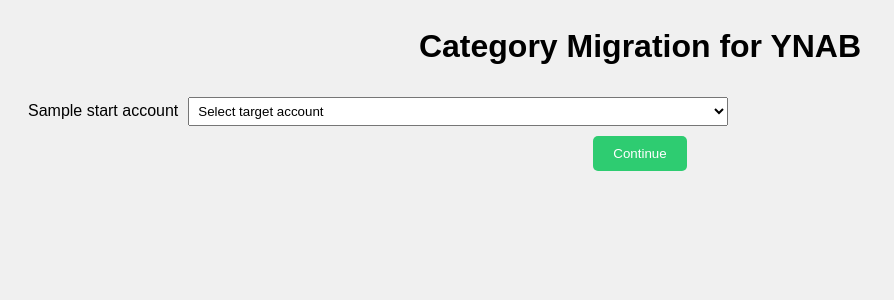
After one commit to anna-st-40/ynab-migrate-categories, a Flask app: template web_interface/templates/account_selection_page.html in a window 1280 px wide. The commit adds this page. Shown: the top 300 px of the page, without its empty margins (0-894 px from the left). Run offline with Flask 3, Linux system fonts and the light colour scheme; the template is opened without the code that fills it: most values are stand-ins (such as "Sample title", 1, 10 or a date in 2020).

Commit message:
Added account selection page

```diff
--- a/web_interface/app.py
+++ b/web_interface/app.py
@@ -22,16 +22,15 @@
 def submit_token():
     global YNAB_ACCESS_TOKEN
     YNAB_ACCESS_TOKEN = request.form["token"]
-    # TODO: Verify token
-    return redirect(url_for('budget_selection'))
+    if verify_ynab_access_token(YNAB_ACCESS_TOKEN):
+        return redirect(url_for('budget_selection'))
 
 @app.route("/budget-selection")
 def budget_selection():
     if not YNAB_ACCESS_TOKEN:
         return redirect(url_for("authentication"))
     else:
-        response = requests.get(f"https://api.ynab.com/v1/budgets/", headers={"Authorization": f"Bearer {YNAB_ACCESS_TOKEN}"}).json()
-        budgets = {n["id"]:n["name"] for n in response["data"]["budgets"]}
+        budgets = get_budgets(YNAB_ACCESS_TOKEN)
         return render_template("budget_selection_page.html", budgets=budgets)
 
 @app.route("/submit-budgets", methods=["POST"])
@@ -40,6 +39,7 @@
     start_budget = request.form["start_budget"]
     global end_budget
     end_budget = request.form["end_budget"]
+
     return redirect(url_for('category_selection'))
 
 @app.route("/category-selection")
@@ -56,16 +56,25 @@
 
 @app.route("/submit-categories", methods=["POST"])
 def submit_categories():
-    migrations = request.form["category-migrations"]
-    return migrations
-
-#TODO: Next steps: choose account counterparts & choose flag color
-#TODO: Use cookies instead of global variables
+    global category_migrations
+    category_migrations = request.form["category-migrations"]
+    return redirect(url_for('account_selection'))
 
 @app.route("/account-selection")
 def account_selection():
-    pass
+    start_accounts = get_accounts(YNAB_ACCESS_TOKEN, start_budget)
+    end_accounts = get_accounts(YNAB_ACCESS_TOKEN, end_budget)
+
+    return render_template("account_selection_page.html",
+                           start_accounts=start_accounts,
+                           end_accounts=end_accounts)
 
 @app.route("/submit-accounts", methods=["POST"])
 def submit_accounts():
-    pass
+    global account_migrations
+    account_migrations = request.form["account-migrations"]
+
+    return account_migrations
+
+#TODO: Next steps: choose flag color
+#TODO: Use cookies instead of global variables
--- a/web_interface/static/style.css
+++ b/web_interface/static/style.css
@@ -55,20 +55,23 @@
 #submit-btn:hover {
     background-color: #1f8b4c;
 }
-.category-single {
+.category-single,
+.account-single {
     display: flex;
     align-items: center;
     justify-content: center;
     max-width: 700px;
 }
-.category-dropdown {
+.category-dropdown,
+.account-dropdown {
     flex: 1;
     padding: 5px;
     margin-left: 10px;
     width: 20%;
     height: 50%;
 }
-#submit-catgs-btn {
+#submit-catgs-btn,
+#submit-accts-btn {
     padding: 10px 20px;
     background-color: #2ecc71;
     color: white;
--- /dev/null
+++ b/web_interface/templates/account_selection_page.html
@@ -0,0 +1,57 @@
+{% extends "base.html" %}
+
+{% block content %}
+<div class="account-selection">
+    {% for start_account_id, start_account_name in start_accounts.items() %}
+    <div class="account-single">
+        <p class="account-label">{{ start_account_name }}</p>
+        <select class="account-dropdown" name="{{ start_account_id }}">
+            <option value="None">Select target account</option>
+
+            {% for end_account_id, end_account_name in end_accounts.items() %}
+            <option value="{{ end_account_id }}">{{ end_account_name }}</option>
+            {% endfor %}
+
+        </select>
+    </div>
+    {% endfor %}
+</div>
+
+<form id="accountForm" method="post" action="/submit-accounts">
+    <div class="submit-container">
+        <input type="hidden" name="account-migrations" id="account-migrations">
+        <button type="submit" id="submit-accts-btn" onclick="submitAccountForm(event)">Continue</button>
+    </div>
+</form>
+
+<script>
+    function submitAccountForm(event) {
+        event.preventDefault(); // Prevent the form from submitting the traditional way
+
+        // Create an empty object to store the account migrations
+        const accountMigrations = {};
+
+        // Get all the dropdowns within the account-selection div
+        const dropdowns = document.querySelectorAll('.account-dropdown');
+
+        dropdowns.forEach(dropdown => {
+            const startAccountId = dropdown.name;
+            const targetAccountId = dropdown.value;
+
+            if (targetAccountId !== "None") {
+                accountMigrations[startAccountId] = targetAccountId;
+            }
+        });
+
+        // Convert the accountMigrations object to a JSON string
+        const accountMigrationsJson = JSON.stringify(accountMigrations);
+
+        // Set the value of the hidden input field to the JSON string
+        document.getElementById('account-migrations').value = accountMigrationsJson;
+
+        // Submit the form
+        document.getElementById('accountForm').submit();
+    }
+</script>
+
+{% endblock %}
```
Also changed, not shown: web_interface/helper_funcs.py (+8 -16 lines).
